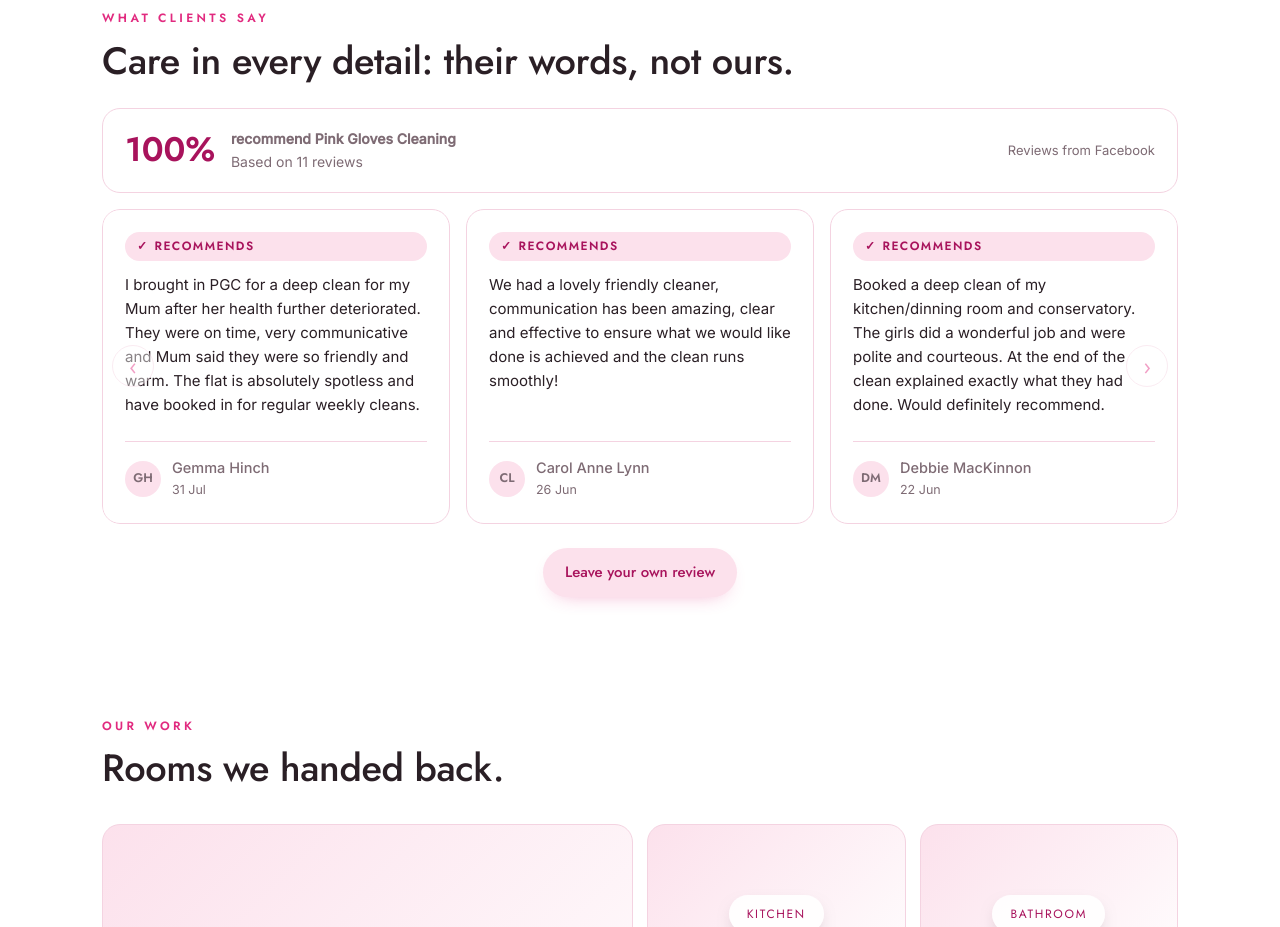
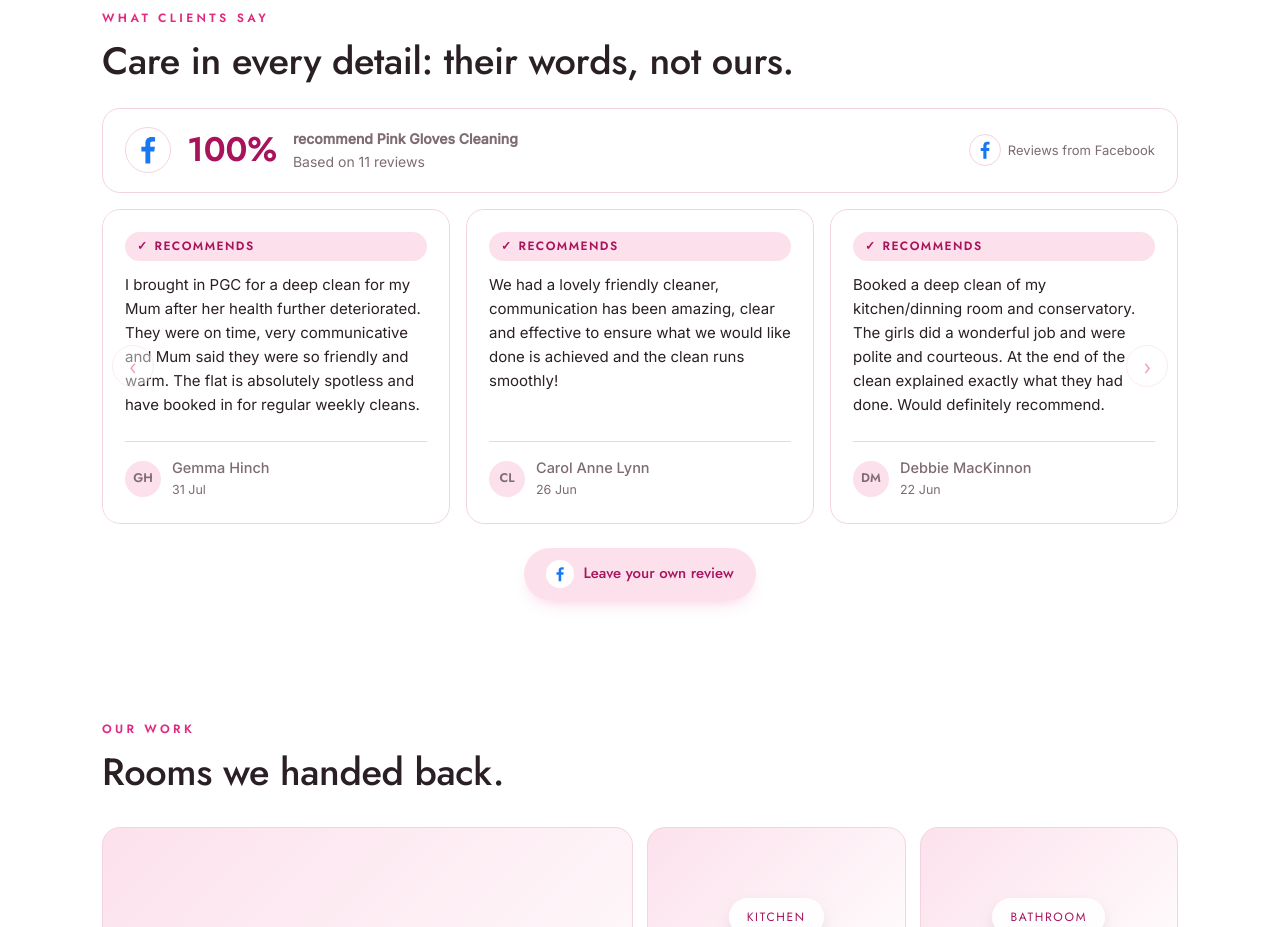
Before and after one commit to Arturyux/pink-gloves, a website built with Vite: page index.html in a window 1280 px wide. Shown: the part 2340-3267 px from the top of the page. Built offline with nearby package versions, Linux system fonts and the light colour scheme.

Commit message:
adding facebook icon to make it look like it facebook reviews

```diff
--- a/index.html
+++ b/index.html
@@ -329,12 +329,13 @@
     <h2>Care in every detail: their words, not ours.</h2>
 
     <div class="rating-bar" id="ratingBar">
+      <a class="fb-link" href="https://www.facebook.com/profile.php?id=61579447718736" rel="noopener" target="_blank" aria-label="Pink Gloves Cleaning on Facebook"><svg class="fb-glyph fb-glyph--lg" viewBox="0 0 24 24" aria-hidden="true"><path d="M13.6 21.5V13h2.85l.43-3.3H13.6V7.58c0-.96.27-1.6 1.64-1.6h1.75V3.02c-.3-.04-1.34-.13-2.55-.13-2.53 0-4.26 1.54-4.26 4.38V9.7H7.32V13h2.86v8.5h3.42Z"/></svg></a>
       <span class="score" id="score">100%</span>
       <div>
         <div class="meta"><b id="count">recommend Pink Gloves Cleaning</b></div>
         <div class="meta">Based on 11 reviews</div>
       </div>
-      <span class="src">Reviews from Facebook</span>
+      <a class="src" href="https://www.facebook.com/profile.php?id=61579447718736" rel="noopener" target="_blank"><svg class="fb-glyph" viewBox="0 0 24 24" aria-hidden="true"><path d="M13.6 21.5V13h2.85l.43-3.3H13.6V7.58c0-.96.27-1.6 1.64-1.6h1.75V3.02c-.3-.04-1.34-.13-2.55-.13-2.53 0-4.26 1.54-4.26 4.38V9.7H7.32V13h2.86v8.5h3.42Z"/></svg>Reviews from Facebook</a>
     </div>
 
     <div class="carousel" id="reviewCarousel">
@@ -402,7 +403,7 @@
     </div>
 
     <div class="reviews-cta">
-      <a class="btn" href="https://www.facebook.com/profile.php?id=61579447718736" rel="noopener" target="_blank">Leave your own review</a>
+      <a class="btn" href="https://www.facebook.com/profile.php?id=61579447718736" rel="noopener" target="_blank"><svg class="fb-glyph" viewBox="0 0 24 24" aria-hidden="true"><path d="M13.6 21.5V13h2.85l.43-3.3H13.6V7.58c0-.96.27-1.6 1.64-1.6h1.75V3.02c-.3-.04-1.34-.13-2.55-.13-2.53 0-4.26 1.54-4.26 4.38V9.7H7.32V13h2.86v8.5h3.42Z"/></svg>Leave your own review</a>
     </div>
   </div>
 </section>
--- a/style.css
+++ b/style.css
@@ -491,7 +491,29 @@ body{overflow-x:hidden}
 .score{font-family:"Jost",sans-serif;font-weight:600;font-size:34px;line-height:1;color:var(--pink-deep)}
 .stars{color:var(--pink);letter-spacing:3px;font-size:17px}
 .rating-bar .meta{font-size:14px;color:var(--muted)}
-.rating-bar .src{margin-left:auto;font-size:13px;color:var(--muted)}
+.rating-bar .src{
+  margin-left:auto;font-size:13px;color:var(--muted);
+  display:inline-flex;align-items:center;gap:7px;
+}
+/* the Facebook mark, so it reads at a glance where the reviews come from.
+   Brand blue on a white disc, matching the circular .ico treatment used in the
+   nav and footer. The hairline border is what keeps the white circle visible
+   where it sits on white — on the pink button it reads on its own. */
+.fb-glyph{
+  width:32px;height:32px;flex:none;padding:4px;
+  fill:#1877F2;background:var(--white);
+  border:1px solid var(--line);border-radius:50%;
+}
+.reviews-cta .btn .fb-glyph{width:28px;height:28px;padding:4px;border-color:transparent}
+/* sits left of the score and is sized to carry the same weight as the 34px
+   "100%" beside it — the disc reads a little taller than the digits, which is
+   what makes the pair look balanced rather than the icon look shrunken */
+.rating-bar .fb-glyph--lg{width:46px;height:46px;padding:5px}
+/* every Facebook mark in this section is clickable through to the page */
+.rating-bar .fb-link{display:inline-flex;flex:none;text-decoration:none;transition:transform .12s ease}
+.rating-bar .fb-link:hover{transform:translateY(-2px)}
+a.src{text-decoration:none;transition:color .15s ease}
+a.src:hover{color:var(--pink-deep)}
 .carousel{margin-top:16px}
 .reviews-cta{display:flex;justify-content:center;margin-top:24px}
 .review-window{position:relative;overflow:hidden;border-radius:var(--r);touch-action:pan-y}
```
